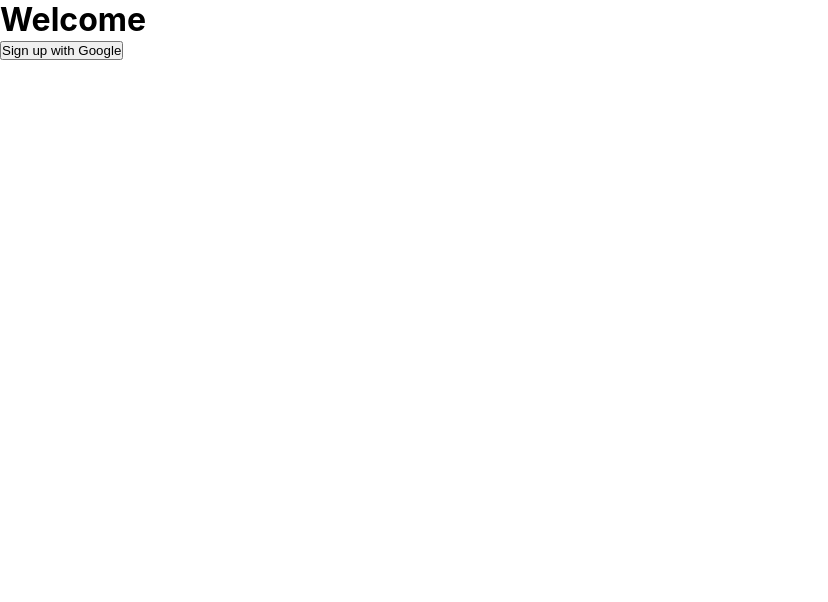
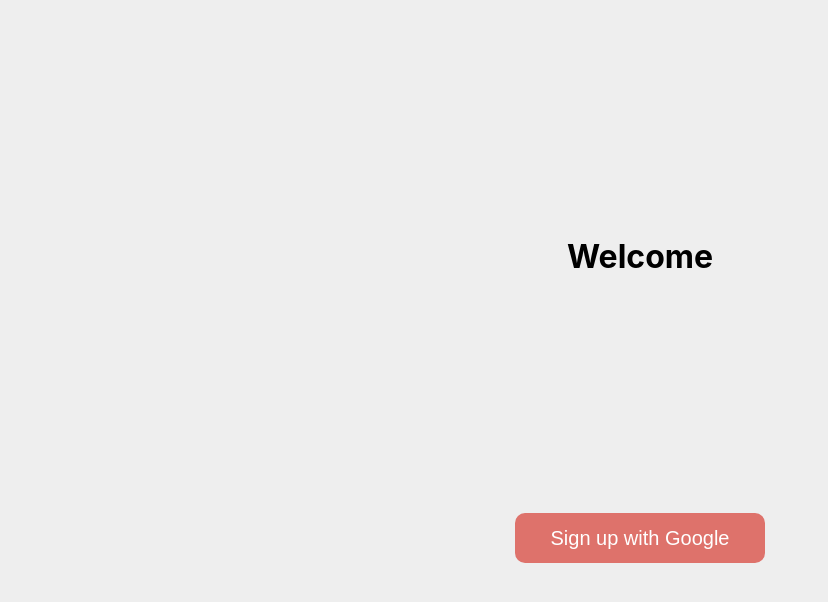
Before and after one commit to coldexpression/jbnu-guide-project, a React (Create React App) app: page /login in a window 1280 px wide. Shown: the top 602 px of the page, without its empty margins (0-828 px from the left). Built offline with nearby package versions, Linux system fonts and the light colour scheme; no server answers.

Commit message:
Style: loginpage basic styling

```diff
--- a/src/pages/LoginPage/LoginPage.css
+++ b/src/pages/LoginPage/LoginPage.css
@@ -0,0 +1,32 @@
+.loginpage {
+  background: #eee;
+  height: 100vh;
+  display: flex;
+  flex-flow: column nowrap;
+  justify-content: space-evenly;
+  align-items: center;
+}
+
+.loginpage__title {
+}
+
+.loginpage__username {
+}
+
+.loginpage__button {
+  background-color: #de726b;
+  border: none;
+  width: 250px;
+  height: 50px;
+  border-radius: 10px;
+  color: white;
+  font-size: 20px;
+  transition: all 300ms;
+}
+
+.loginpage__button:hover {
+  background-color: #f7928b;
+}
+.loginpage__button:active {
+  background-color: #c25b54;
+}
--- a/src/pages/LoginPage/LoginPage.js
+++ b/src/pages/LoginPage/LoginPage.js
@@ -36,15 +36,17 @@
   }, []);
 
   return (
-    <div>
-      <h1>Welcome</h1>
-      {user && <h2>{user.displayName}</h2>}
+    <div className="loginpage">
+      <h1 className="loginpage__title">Welcome</h1>
+      {user && <h2 className="loginpage__username">{user.displayName}</h2>}
       {user ? (
         <Link to="/home">
-          <button>Continue</button>
+          <button className="loginpage__button">Continue</button>
         </Link>
       ) : (
-        <button onClick={onSignInWithGoogle}>Sign up with Google</button>
+        <button className="loginpage__button" onClick={onSignInWithGoogle}>
+          Sign up with Google
+        </button>
       )}
     </div>
   );
```
Also changed, not shown: 1 other file (tests, documents, lock files or other folders).
